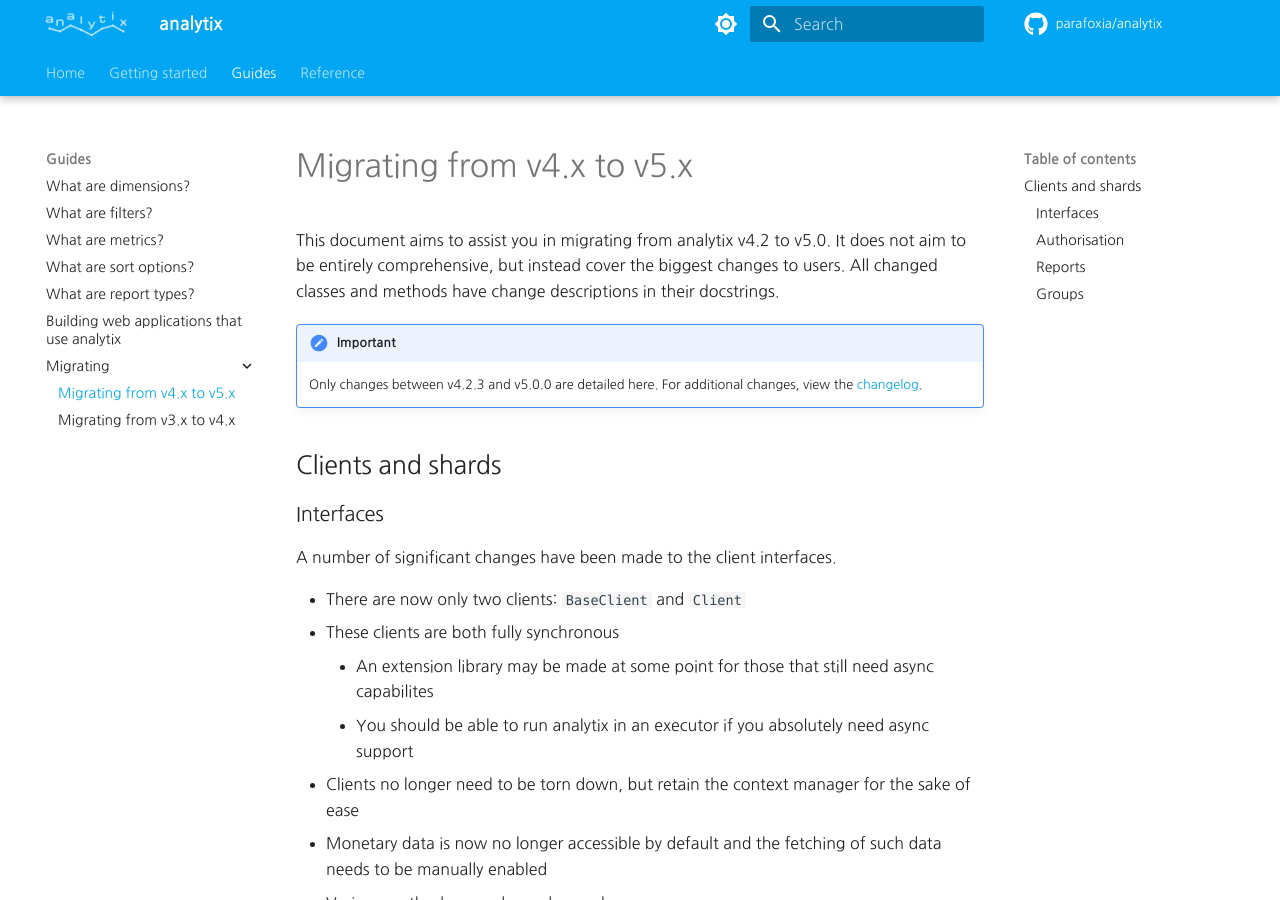
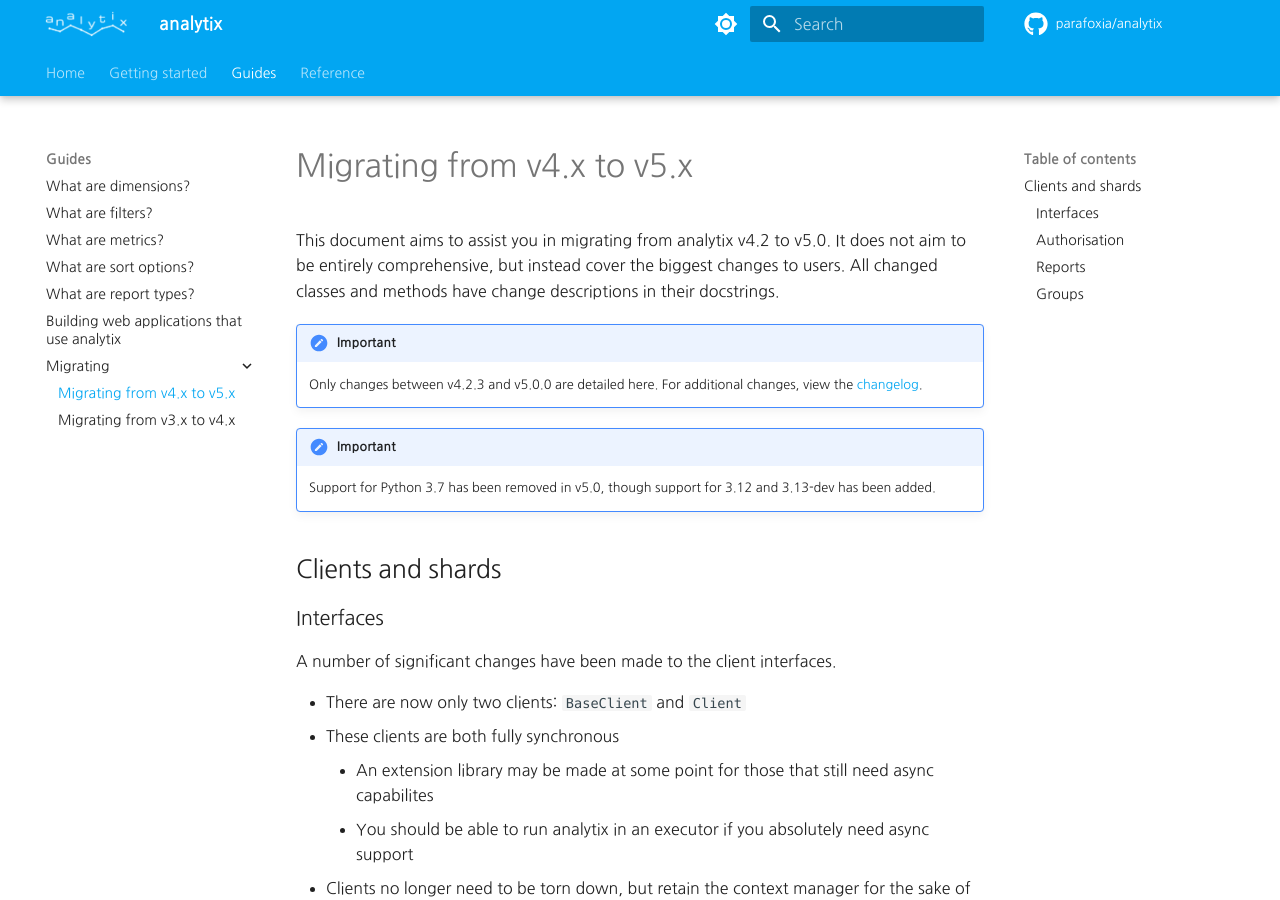
Before and after one commit to parafoxia/analytix, an MkDocs documentation site: the page built from docs/guides/migrating/v4-v5.md, in a window 1280 px wide and 900 px high. Built offline with MkDocs 1.6.1 and Material for MkDocs 9.7.7, drawn with Linux system fonts in a browser that asks for light colours; some web fonts are replaced; comment, search, counter and statistics services are not loaded.

Commit message:
Declare removal of Python 3.7 support in migration guide

```diff
--- a/docs/guides/migrating/v4-v5.md
+++ b/docs/guides/migrating/v4-v5.md
@@ -7,6 +7,9 @@
 !!! important
     Only changes between v4.2.3 and v5.0.0 are detailed here.
     For additional changes, view the [changelog](https://github.com/parafoxia/analytix/releases).
+
+!!! important
+    Support for Python 3.7 has been removed in v5.0, though support for 3.12 and 3.13-dev has been added.
 
 ## Clients and shards
 
```
